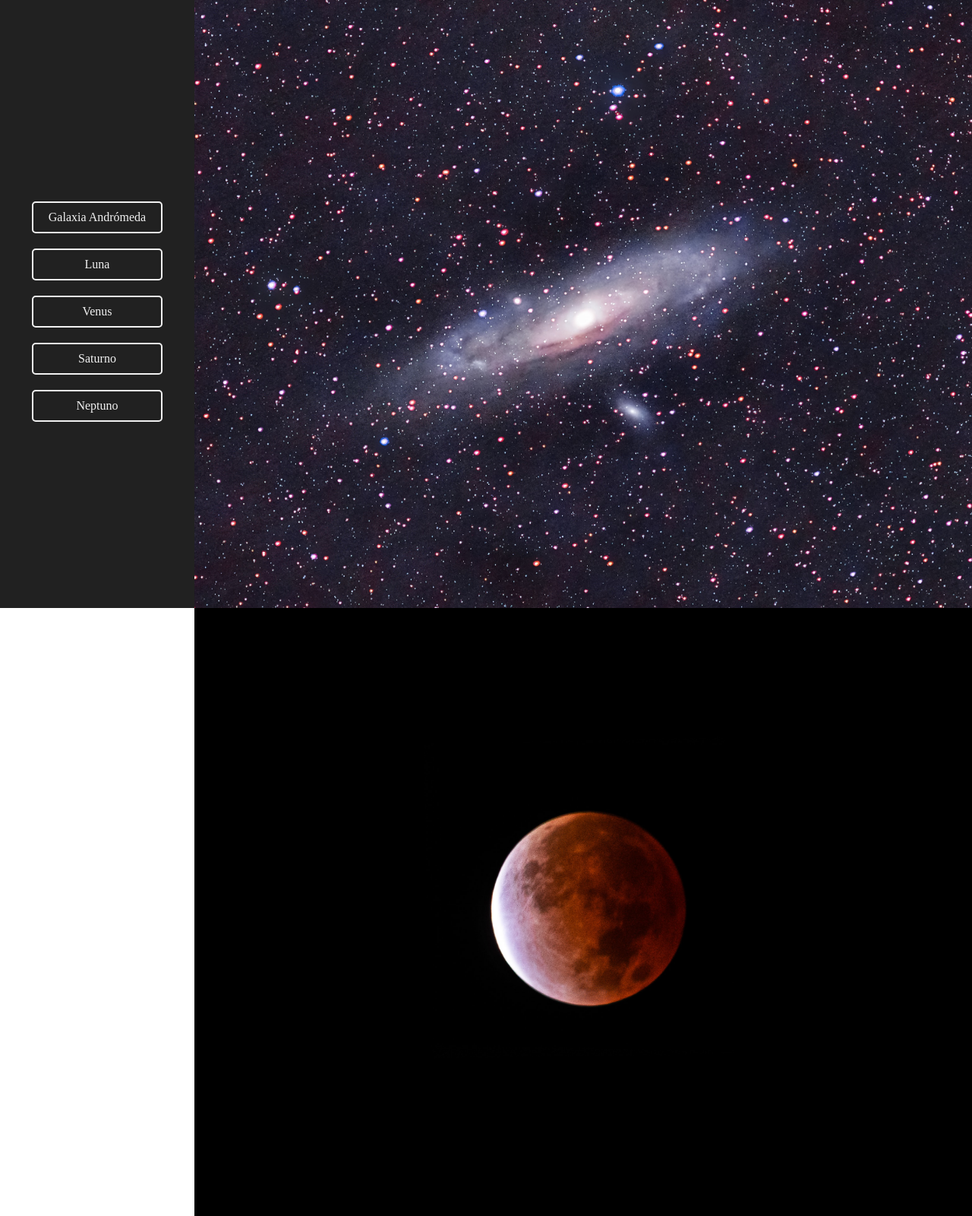
After one commit to entropianatural/proyectos, a PHP site: page /RESPONSIVE/Universo/index.html in a window 1280 px wide. The commit adds this page. Shown: the whole page at 76% size. Run offline with PHP 8.4, Linux system fonts and the light colour scheme; some libraries are stand-ins or nearby versions.

Commit message:
Proyecto galaxias universo

```diff
--- /dev/null
+++ b/RESPONSIVE/Universo/estilo.css
@@ -0,0 +1,171 @@
+:root{
+	--izquierda: 20%;
+	--derecha: calc(100% - var(--izquierda));
+}
+
+*{
+	margin: 0;
+	padding: 0;
+	box-sizing: border-box;
+}
+
+main{
+	display: flex;
+	height: 100vh;
+}
+
+
+main .header{
+
+	position: relative;
+
+	/*FORMA DE CAJA*/
+	min-width: var(--izquierda);
+	flex: var(--izquierda);
+
+	height: 100%;
+	min-height: 100vh;
+
+
+	/*padding: 20px;*/
+
+	transition: all .5s linear;
+
+	background-color:  #212121  ;
+}
+
+/*escondemos los elementos de la cabecera
+que solo apareceran al hacer pequeña la pantalla*/
+main .header h1{
+	display: none;
+	color:  #f1f1f1;
+}
+
+main .header i{
+	display: none;
+	color:  #f1f1f1;
+}
+
+main .menu{
+
+
+	height: 100%;
+	min-width: 20%;
+	flex: 20%;
+
+	position: fixed;
+	top: 0;
+	left: 0;
+
+	display: flex;
+	justify-content: center;
+	align-items: center;
+
+	/*con esto evitamos que los botones se
+	salgan de la sección por los lados
+	cuando la pantalla se hace estrecha*/
+	padding:  20px;
+
+}
+
+main .menu .menu-items{
+	list-style: none;
+	display: flex;
+	align-items: center;
+	flex-direction: column;
+}
+
+main .menu .menu-items li{
+	margin-top: 20px;
+	width: 100%;
+}
+
+main .menu .menu-items li a{
+
+	padding: 10px 20px;
+
+	display: inline-block;
+
+	border: 2px solid #f1f1f1;
+
+	border-radius: 5px;
+
+	color: #f1f1f1;
+
+	text-decoration: none;
+
+	text-align: center;
+
+	width: 100%;
+}
+
+main .menu .menu-items li a:hover{
+	color: #212121 ;
+	background-color: #f1f1f1;
+
+}
+
+main .principal{
+	background-color:  #5dade2  ;
+	flex: calc(100% - var(--izquierda));
+	height: 100%;
+	transition: all .5s linear;
+	height: 100vh;
+}
+
+main .principal .hero-image{
+	background-image: url(galaxia.jpg);
+	background-size: cover;
+	background-repeat: no-repeat;
+	background-position: center;
+
+	height: 100%;
+}
+
+main .principal .aboutMe{
+	background-image: url(luna.jpg);
+	background-size: cover;
+	background-repeat: no-repeat;
+	background-position: center;
+
+	height: 100%;
+}
+
+
+@media screen and (max-width:  990px){
+
+	main{
+		flex-direction: column;
+	}
+
+	/*volvemos a incorporar los botones
+	a la cabecera*/
+	main .header h1{
+		display: inline-flex;
+	}
+
+	main .header i{
+		display: inline-flex;
+	}
+
+	main .header{
+		flex: 13%;
+		min-width: 13%;
+		display: flex;
+		justify-content: space-between;
+		align-items: center;
+		padding: 20px;
+
+		min-height: 0;
+
+	}
+
+	main .header .menu{
+		display: none;
+	}
+
+	main .principal{
+		flex: 87%;
+		min-width: 87%;
+	}
+}
--- /dev/null
+++ b/RESPONSIVE/Universo/index.html
@@ -0,0 +1,41 @@
+<!DOCTYPE html>
+<html lang="es">
+<head>
+	<meta charset="UTF-8">
+	<meta name="viewport" content="width=device-width, initial-scale=1.0">
+	<link rel="stylesheet" href="estilo.css">
+
+		<script src="https://kit.fontawesome.com/32585c166a.js" crossorigin="anonymous"></script>
+
+	<title>Secciones con flexbox</title>
+</head>
+<body>
+
+	<main>
+		<section class="header">
+			<h1>Título</h1>
+			<nav class="menu">
+				<ul class="menu-items">
+					<li><a href="">Galaxia Andrómeda</a></li>
+					<li><a href="">Luna</a></li>
+					<li><a href="">Venus</a></li>
+					<li><a href="">Saturno</a></li>
+					<li><a href="">Neptuno</a></li>
+				</ul>
+			</nav>
+
+			<i class="fas fa-align-left"></i>
+		</section>
+		<section class="principal">
+			<section class="hero-image">
+
+			</section>
+
+			<section class="aboutMe">
+
+			</section>
+		</section>
+	</main>
+
+</body>
+</html>
--- a/index.html
+++ b/index.html
@@ -14,7 +14,11 @@
 			<h1>Proyectos 2º PGI</h1>
 		</article>
 		<article class="proyecto-1">
-			<a href="MODO_OSCURO/index.html">Modo Oscuro</a>
+			<a class="btn-borde" href="MODO_OSCURO/index.html">Modo Oscuro</a>
+		</article>
+
+		<article class="proyecto-1">
+			<a class="btn-borde" href="RESPONSIVE/Universo/index.html">Universo</a>
 		</article>
 	</section>
 </body>
```
Also changed, not shown: estilo.css (+18 -2 lines), RESPONSIVE/Universo/galaxia.jpg (added), RESPONSIVE/Universo/luna.jpg (added), RESPONSIVE/Universo/neptuno.jpg (added), RESPONSIVE/Universo/saturno.jpg (added), RESPONSIVE/Universo/venus.jpg (added).
